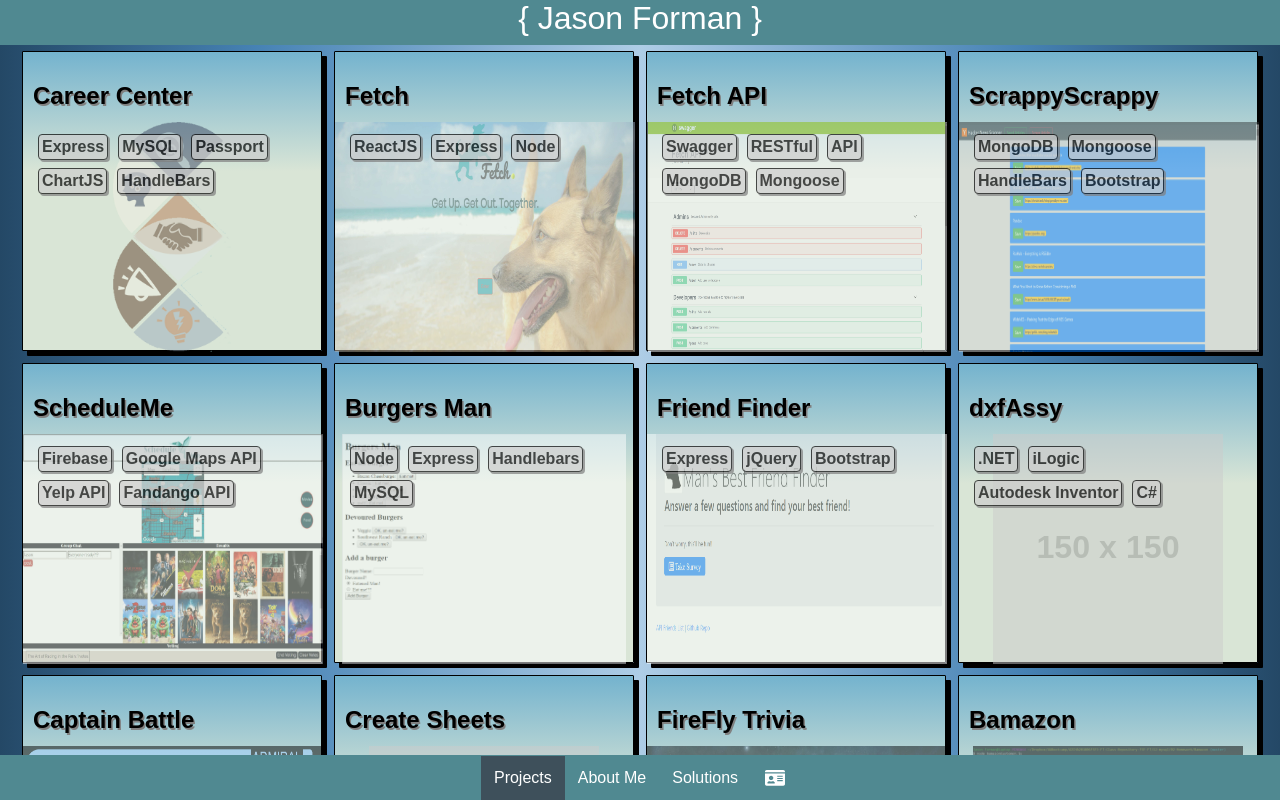
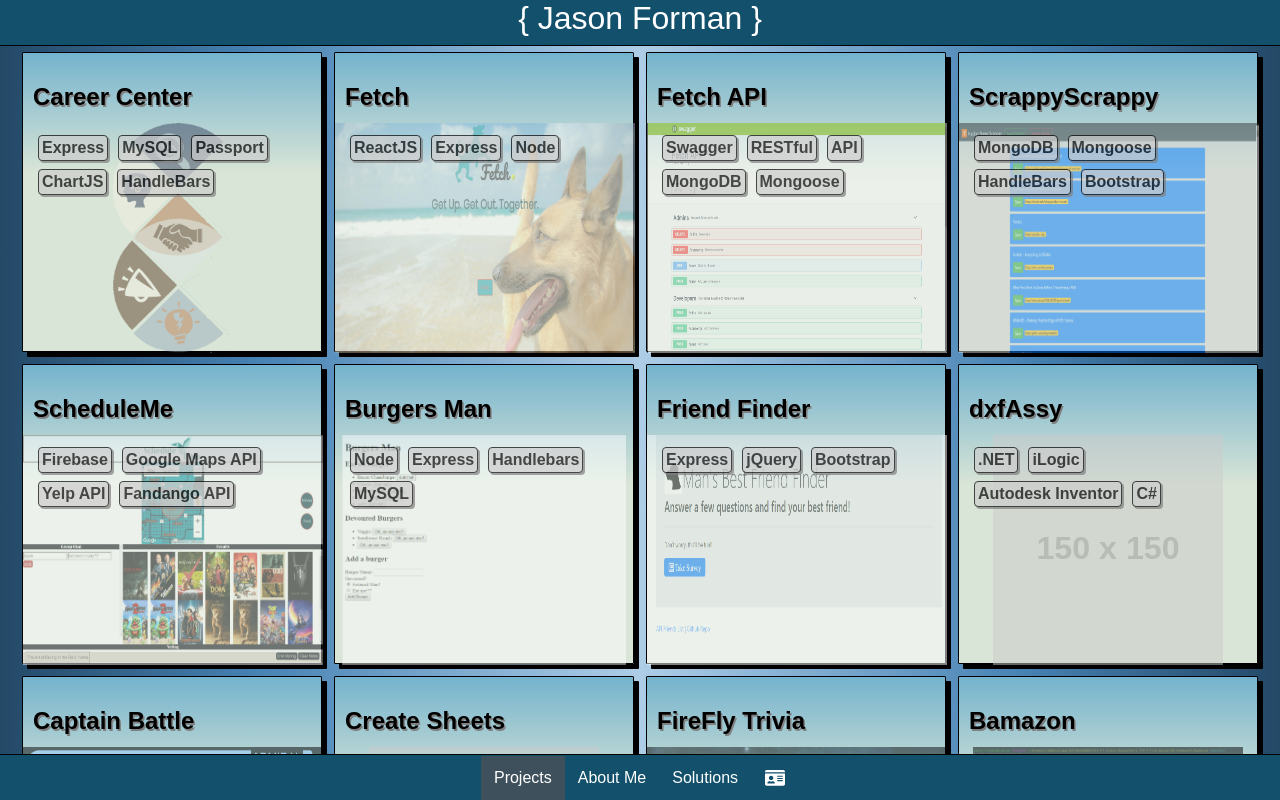
Before and after one commit to JRForman/portfolio2.0, a React (Create React App) app: page /Projects in a window 1280 px wide. Shown: the top 800 px of the page. Built offline with nearby package versions, Linux system fonts and the light colour scheme.

Commit message:
Nav adjustment

```diff
--- a/src/components/Card/Card.js
+++ b/src/components/Card/Card.js
@@ -32,7 +32,7 @@ class Card extends Component {
 		if (window.innerWidth > 729) {
 			sheight = window.innerHeight - 80;
 		} else {
-			sheight = window.innerHeight - 120;
+			sheight = window.innerHeight -100;
 		}
 		var style = {
 			height: this.state.cardActive ? sheight : '300px'
--- a/src/components/Card/Card.module.css
+++ b/src/components/Card/Card.module.css
@@ -125,7 +125,6 @@ h2 {
 	right:0;
 	margin-left:auto;
 	margin-right:auto;
-	height: calc(100%-30px);
 	outline: 9999px solid rgba(0, 0, 0, 0.5);
 }
 
@@ -194,7 +193,6 @@ h2 {
 	}
 	.CardActive{
 		margin-top: 0px;
-		height: 100%;
 	}
 	/* .exitButton {
 		display: none;
--- a/src/components/Navigation/NavBar/Headline/Headline.module.css
+++ b/src/components/Navigation/NavBar/Headline/Headline.module.css
@@ -29,7 +29,9 @@
 @media(hover:none){
     .Headline{
         width: 100vw;
-        background:rgba(80,137,145,1);
+        background: rgba(18, 80, 107, 1);
+        border-bottom: 1px solid black;
+        /* background:rgba(80,137,145,1); */
         height:  45px;
         margin: auto;
     }
--- a/src/components/Navigation/NavBar/NavBar.module.css
+++ b/src/components/Navigation/NavBar/NavBar.module.css
@@ -5,7 +5,7 @@
 	padding: 0 0 0 250px;
 	/* transition: padding 3s; */
 	overflow: hidden;
-	background: rgba(18, 80, 107, 0.829);
+	background: rgba(18, 80, 107, 1);
 	width: 100%;
 	top: 0;
 	left: 0;
@@ -76,11 +76,13 @@
 	.NavBar {
 		top: auto;
 		bottom: 0px;
-		background: rgba(80, 137, 145, 1);
+		/* background: rgba(80, 137, 145, 1); */
 		height: 45px;
 		border-bottom: none;
 		padding: 0;
 		margin: auto;
+		border-top: 1px solid black;
+
 	}
 	.NavLinkContainer {
 		width: 100%;
--- a/src/containers/Projects/Projects.module.css
+++ b/src/containers/Projects/Projects.module.css
@@ -1,5 +1,6 @@
 .Projects {
     width: 100%;
+    /* height: calc(var(--vh, 1vh) * 100); */
     display: flex;
     align-items: center;
     justify-content: center;
@@ -13,7 +14,8 @@
 		rgb(174, 205, 230) 50%,
 		rgba(70, 130, 180, 1) 80%,
 		rgb(36, 72, 102) 100%
-	);
+    );
+    /* background-position: 0; */
 
 }
 
```
